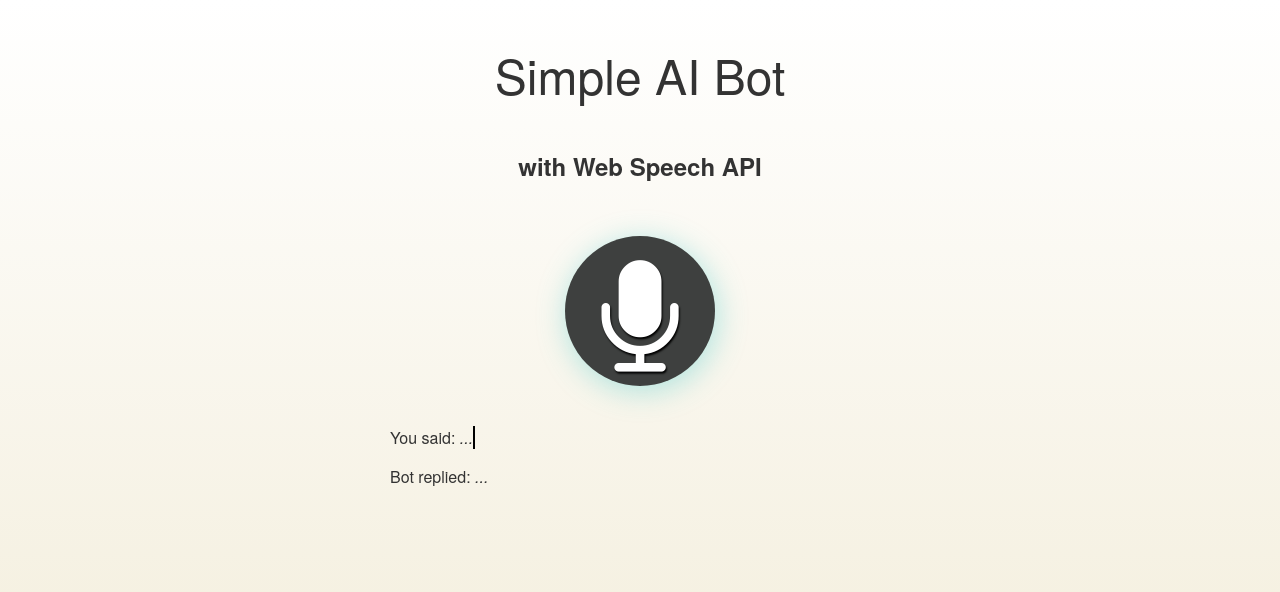
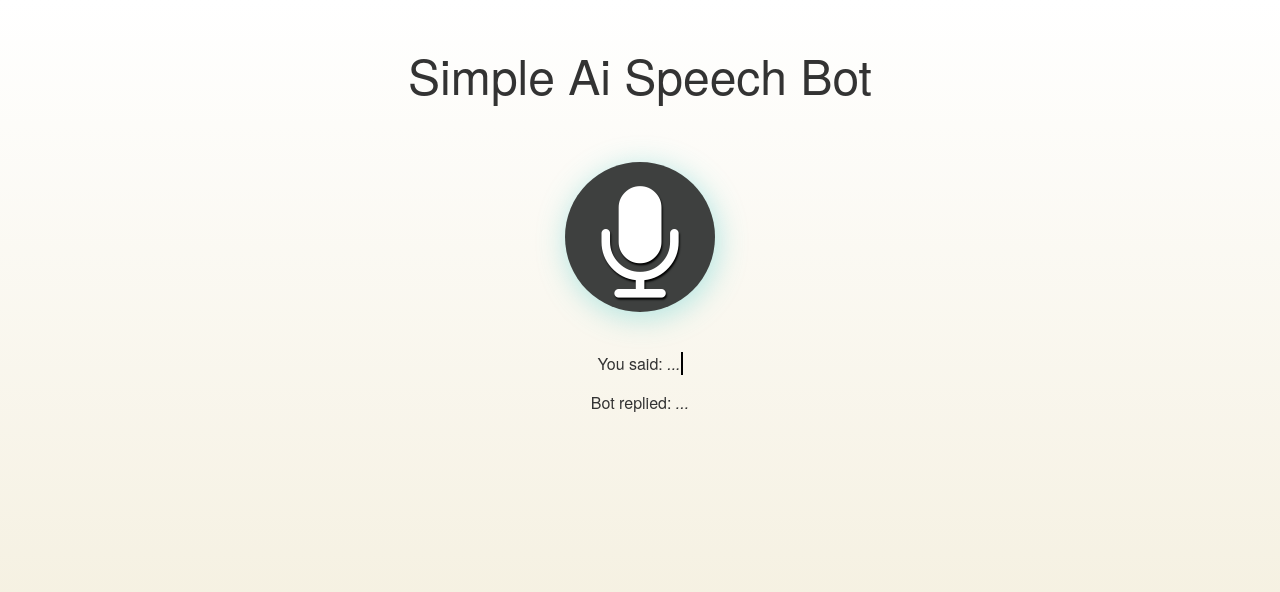
Before and after one commit to lukepate/chat-bot, a website: page views/index.html in a window 1280 px wide. Drawn offline with nearby package versions, Linux system fonts and the light colour scheme; files that its build step writes are made by us from their sources; no server answers; files whose address does not match are found by name.

Commit message:
html edit

```diff
--- a/views/index.html
+++ b/views/index.html
@@ -5,7 +5,7 @@
     <meta http-equiv="X-UA-Compatible" content="IE=edge,chrome=1">
     <meta name="viewport" content="width=device-width">
 
-    <title>Simple AI Demo with Web Speech API</title>
+    <title>AI Web Speech API</title>
 
     <link rel="stylesheet" href="https://cdnjs.cloudflare.com/ajax/libs/font-awesome/4.7.0/css/font-awesome.min.css">
     <link rel="stylesheet" href="css/style.css">
@@ -13,17 +13,17 @@
 
   <body>
     <section>
-      <h1>Simple AI Bot</h1>
-      <h2>with Web Speech API</h2>
+      <h1>Simple Ai Speech Bot</h1>
 
       <button><i class="fa fa-microphone"></i></button>
-
-      <div>
+      <div class="text-container">
           <p>You said: <em class="output-you">...</em></p>
           <p>Bot replied: <em class="output-bot">...</em></p>
       </div>
     </section>
 
+
+
     <script src="/socket.io/socket.io.js"></script>
     <script src="js/script.js"></script>
   </body>
```
